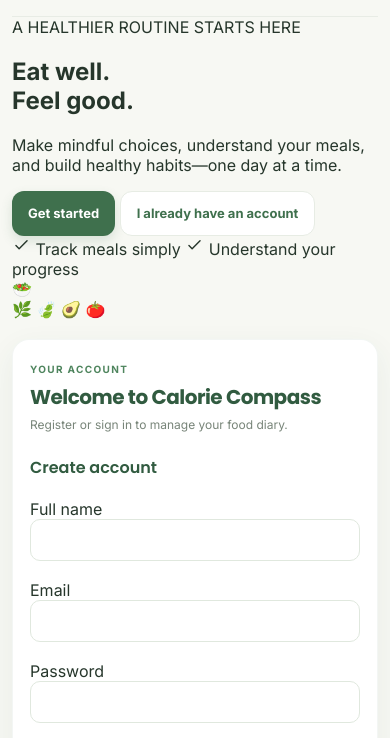
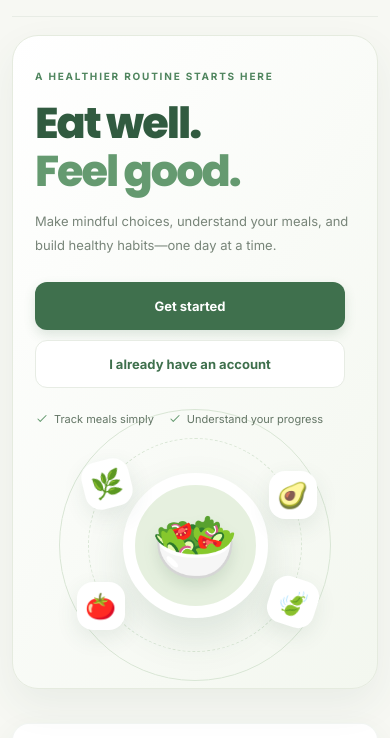
Before and after one commit to reedita/calorie-compass, a website: page html/index.html in a window 390 px wide. Shown: the part 65-803 px from the top of the page. Drawn offline with Linux system fonts and the light colour scheme; no server answers.

Commit message:
Style responsive welcome landing screen

```diff
--- a/css/style.css
+++ b/css/style.css
@@ -1104,3 +1104,49 @@ button:focus-visible, input:focus-visible {
   height: 170px;
   display: block;
 }
+
+
+/* WELCOME LANDING */
+.landing-panel {
+    position: relative;
+    display: grid;
+    grid-template-columns: 1.05fr .95fr;
+    align-items: center;
+    gap: 22px;
+    min-height: 430px;
+    margin: 28px 0 34px;
+    padding: clamp(26px, 5vw, 54px);
+    overflow: hidden;
+    border: 1px solid #e5ebdf;
+    border-radius: 26px;
+    background: linear-gradient(125deg, #ffffff 0%, #f3f7ef 100%);
+    box-shadow: 0 16px 40px rgba(49, 91, 64, .07);
+}
+.landing-copy { position: relative; z-index: 2; max-width: 480px; }
+.landing-kicker { color: var(--green-700); font-size: 10px; font-weight: 800; letter-spacing: 1.8px; }
+.landing-copy h1 { margin: 15px 0; color: var(--green-900); font: 800 clamp(38px, 6vw, 62px)/1.12 "Poppins", sans-serif; letter-spacing: -2px; }
+.landing-copy h1 span { color: var(--green-600); }
+.landing-copy > p { max-width: 390px; color: var(--muted); font-size: 15px; line-height: 1.8; }
+.landing-actions { display: grid; gap: 10px; max-width: 310px; margin-top: 25px; }
+.landing-actions .button { min-height: 48px; width: 100%; }
+.landing-points { display: flex; flex-wrap: wrap; gap: 14px; margin-top: 24px; color: #637565; font-size: 11px; }
+.landing-points span { display: inline-flex; align-items: center; gap: 5px; }
+.landing-points .icon { width: 14px; height: 14px; color: var(--green-600); }
+.landing-art { position: relative; display: grid; min-height: 310px; place-items: center; }
+.landing-orbit { position: absolute; width: min(85%, 310px); aspect-ratio: 1; border: 1px solid #d9e6d5; border-radius: 50%; }
+.orbit-two { width: min(67%, 245px); border-style: dashed; }
+.landing-bowl { z-index: 1; display: grid; width: 190px; aspect-ratio: 1; place-items: center; border: 12px solid #fff; border-radius: 50%; background: #e6f0df; box-shadow: 0 18px 40px rgba(49,91,64,.13); }
+.landing-bowl span { font-size: 92px; filter: drop-shadow(0 8px 7px rgba(49,91,64,.12)); }
+.landing-leaf, .landing-food { position: absolute; z-index: 2; display: grid; width: 48px; height: 48px; place-items: center; border-radius: 16px; background: #fff; box-shadow: 0 8px 22px rgba(49,91,64,.1); font-size: 25px; }
+.leaf-one { top: 13%; left: 15%; transform: rotate(-14deg); }
+.leaf-two { right: 12%; bottom: 15%; transform: rotate(18deg); }
+.food-one { top: 18%; right: 12%; }
+.food-two { bottom: 13%; left: 13%; }
+@media (max-width: 650px) {
+    .landing-panel { grid-template-columns: 1fr; min-height: 0; gap: 4px; margin-top: 18px; padding: 28px 22px; }
+    .landing-copy h1 { font-size: 43px; }
+    .landing-copy > p { font-size: 13px; }
+    .landing-art { min-height: 230px; }
+    .landing-bowl { width: 145px; }
+    .landing-bowl span { font-size: 70px; }
+}
```
